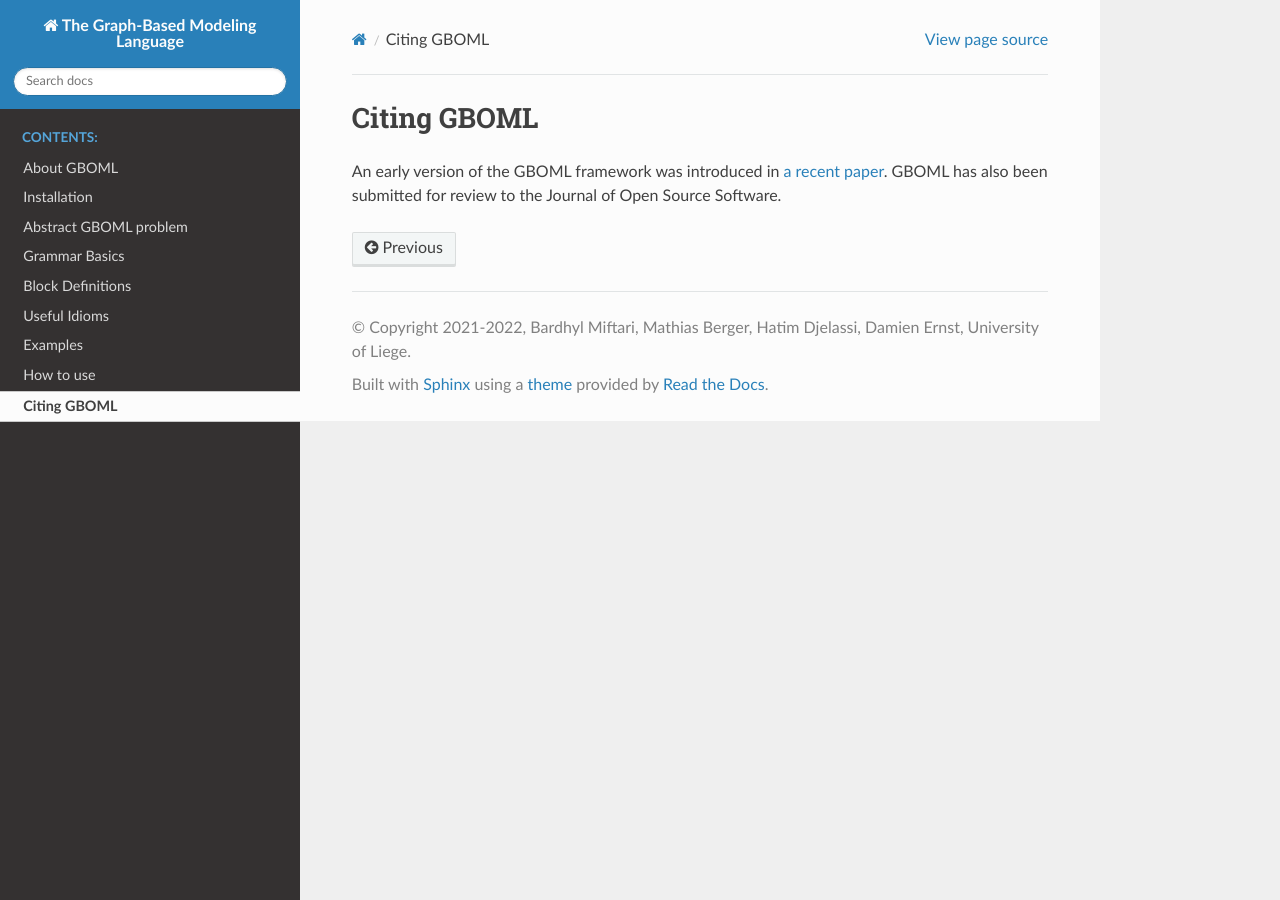
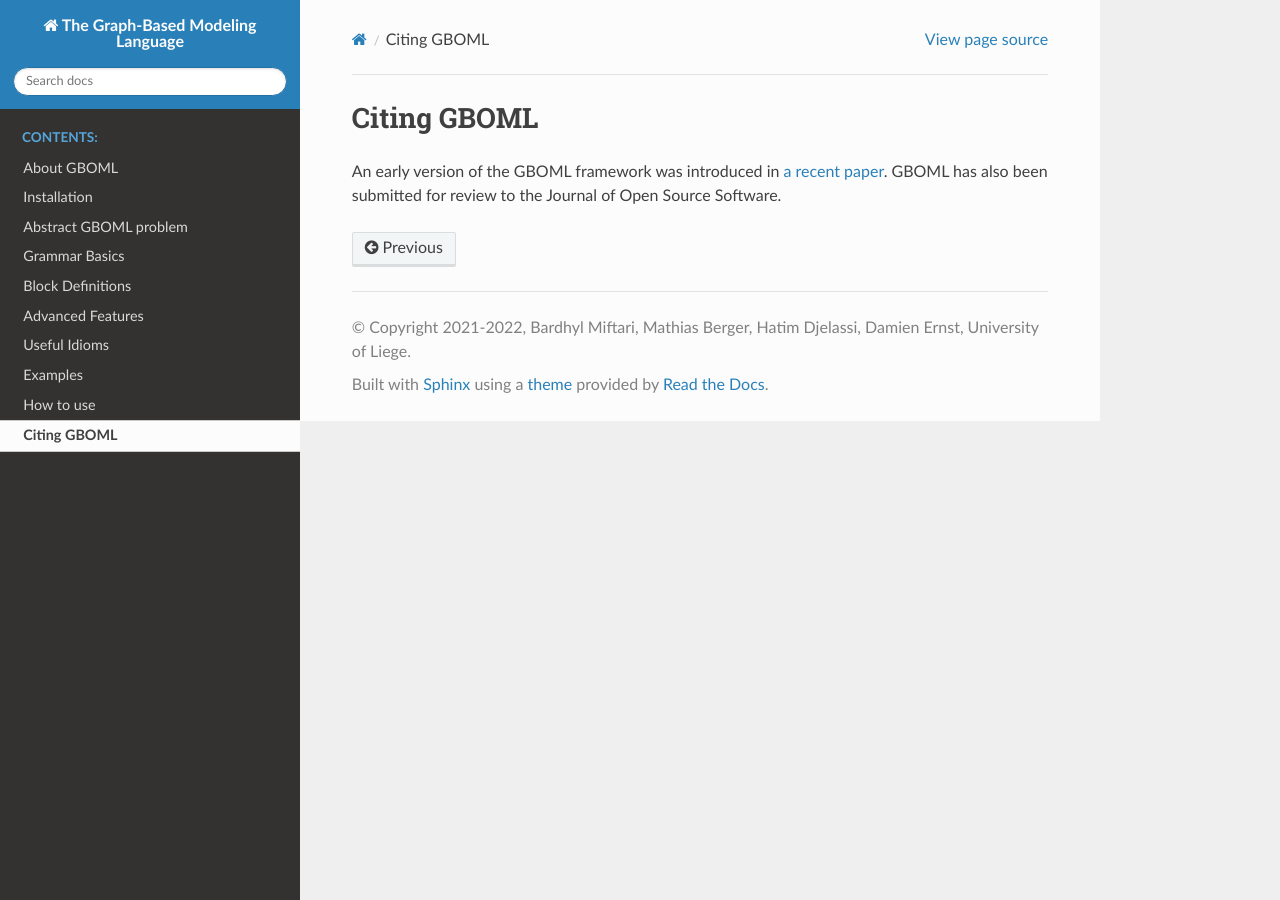
Before and after one commit to MathiasPBerger/gboml-docs-test, a Sphinx documentation site: the page built from docs/source/citation.rst, in a window 1280 px wide. Built offline with Sphinx 7.4.7 and the Read the Docs theme 2.0.0, drawn with Linux system fonts in a browser that asks for light colours.

Commit message:
Added advanced features in index.

```diff
--- a/docs/source/index.rst
+++ b/docs/source/index.rst
@@ -15,6 +15,7 @@ Graph-Based Optimization Modeling Language Documentation
    ./abstract_problem.rst
    ./grammar_basics.rst
    ./block_definitions.rst
+   ./advanced_features.rst
    ./useful_idioms.rst
    ./examples.rst
    ./how_to_use.rst
```
